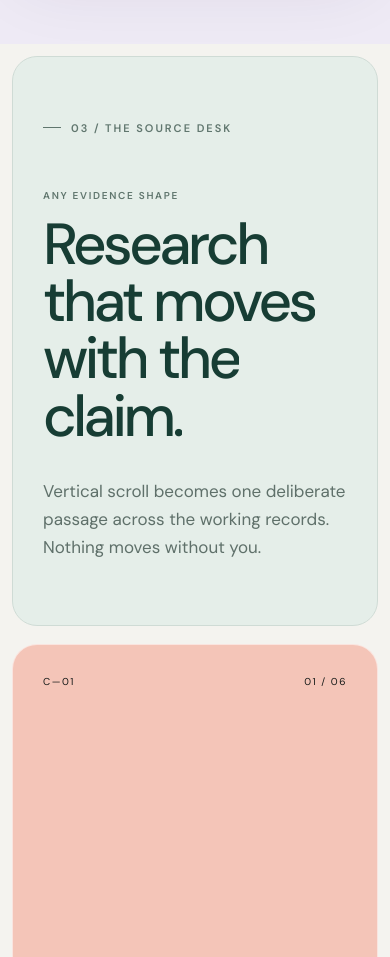
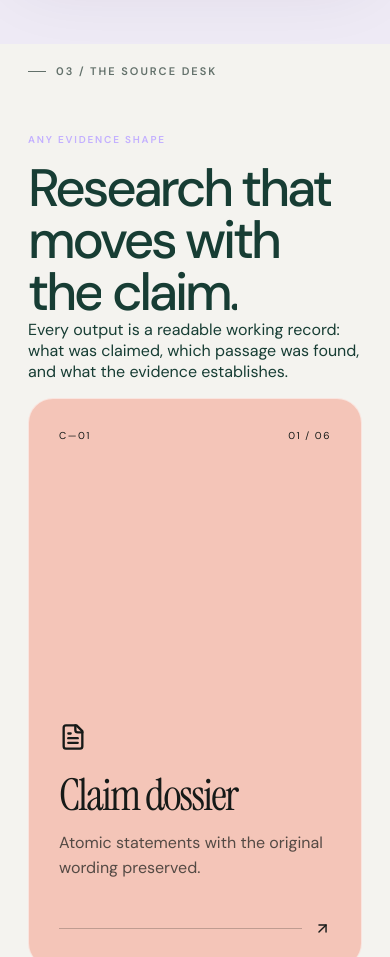
Before and after one commit to Manju10092006/HalluciGuard-Front, a React (Vite) app: page / in a window 390 px wide. Shown: the part 3500-4457 px from the top of the page. Built offline with nearby package versions, Linux system fonts and the light colour scheme.

Commit message:
Restore a normal source desk layout

```diff
--- a/src/main.jsx
+++ b/src/main.jsx
@@ -372,22 +372,19 @@ function AgentSystem() {
 }
 
 function EvidenceFormats() {
-  const sectionRef = useRef(null)
-  const trackRef = useRef(null)
-  useLayoutEffect(() => {
-    const mm = gsap.matchMedia()
-    mm.add('(min-width: 900px) and (prefers-reduced-motion: no-preference)', () => {
-      const track = trackRef.current
-      const distance = () => Math.max(0, track.scrollWidth - window.innerWidth + 64)
-      gsap.to(track, { x: () => -distance(), ease: 'none', scrollTrigger: { trigger: sectionRef.current, start: 'top top', end: () => `+=${distance() + window.innerHeight}`, scrub: 1, pin: true, invalidateOnRefresh: true, anticipatePin: 1 } })
-    })
-    return () => mm.revert()
-  }, [])
   return (
-    <section className="formats-section-v2" id="evidence" ref={sectionRef}><div className="format-scroll-track" ref={trackRef}>
-      <article className="format-intro-card"><span className="section-index">03 / THE SOURCE DESK</span><p className="mini-label">ANY EVIDENCE SHAPE</p><SplitReveal as="h2">Research that moves with the claim.</SplitReveal><p>Vertical scroll becomes one deliberate passage across the working records. Nothing moves without you.</p><span className="scroll-instruction">SCROLL TO CROSS THE DESK <ArrowRight size={15} /></span></article>
-      {formats.map((item, index) => <article className={`format-story-card ${item.tone}`} key={item.code}><div className="format-card-head"><span>{item.code}</span><span>0{index + 1} / 06</span></div><FileText size={32} /><h3>{item.title}</h3><p>{item.copy}</p><div className="format-line"><i /><ArrowUpRight size={17} /></div></article>)}
-    </div></section>
+    <section className="formats-section-v2" id="evidence">
+      <div className="section-shell">
+        <div className="format-normal-head" data-reveal>
+          <div><span className="section-index">03 / THE SOURCE DESK</span><p className="mini-label">ANY EVIDENCE SHAPE</p></div>
+          <SplitReveal as="h2">Research that moves with the claim.</SplitReveal>
+          <p>Every output is a readable working record: what was claimed, which passage was found, and what the evidence establishes.</p>
+        </div>
+        <div className="format-normal-grid">
+          {formats.map((item, index) => <article className={`format-story-card ${item.tone}`} key={item.code} data-reveal><div className="format-card-head"><span>{item.code}</span><span>0{index + 1} / 06</span></div><FileText size={28} /><h3>{item.title}</h3><p>{item.copy}</p><div className="format-line"><i /><ArrowUpRight size={17} /></div></article>)}
+        </div>
+      </div>
+    </section>
   )
 }
 
```
